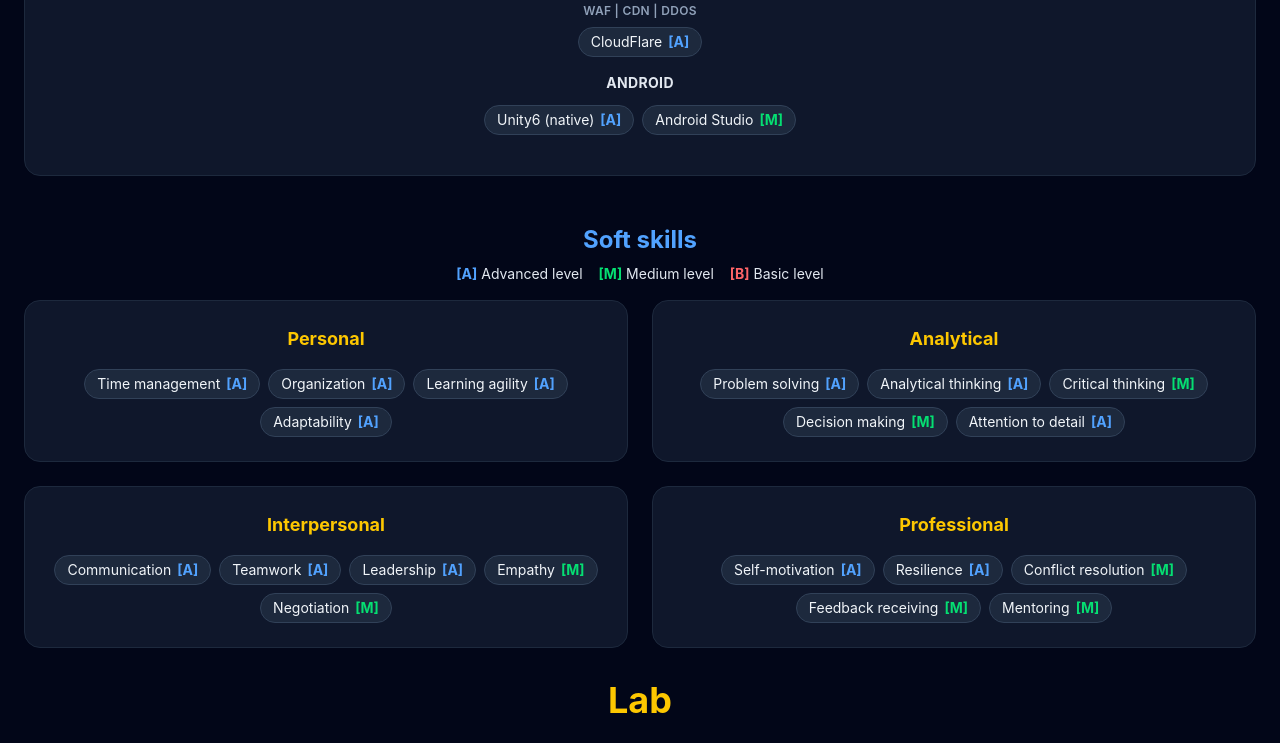
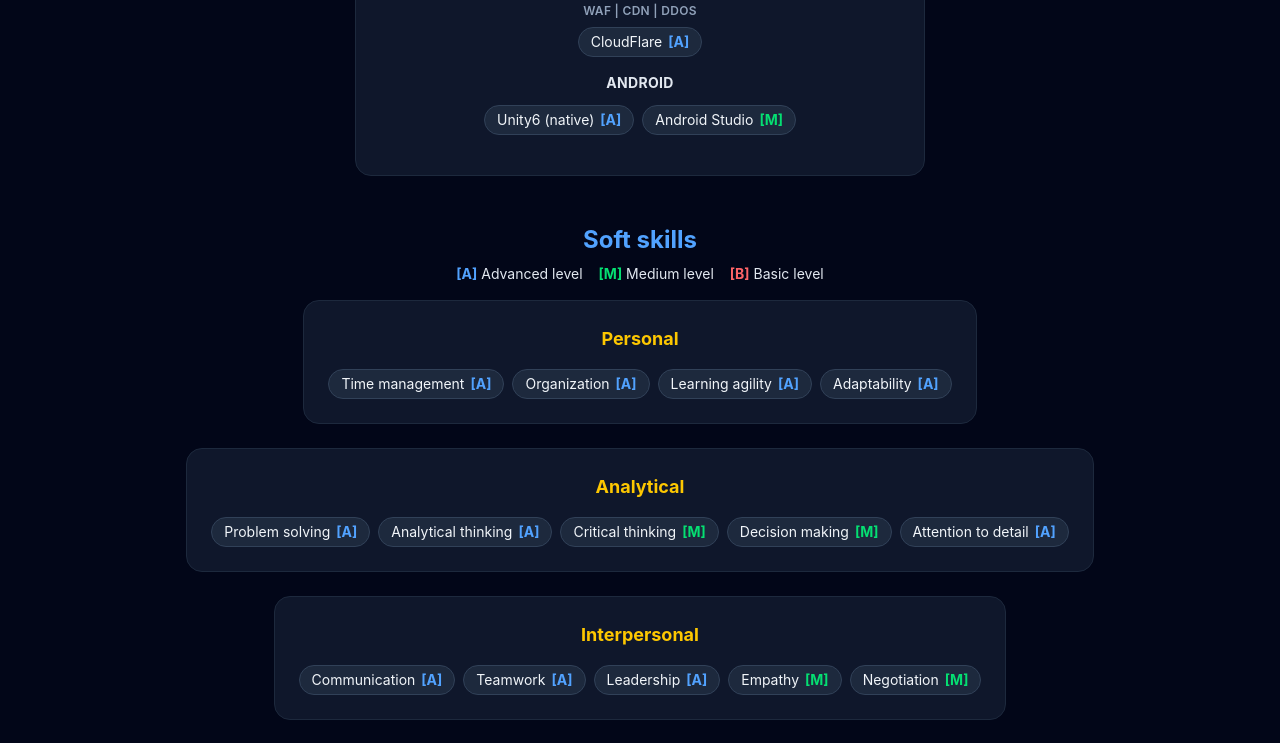
Before and after one commit to iamjosepunto/iamjosepunto.github.io, a React (Vite) app: page / in a window 1280 px wide. Shown: the part 8443-9186 px from the top of the page. Built offline with nearby package versions, Linux system fonts and the light colour scheme.

Commit message:
Skills: tarjetas ajustadas al contenido y centradas

```diff
--- a/src/components/Skills.tsx
+++ b/src/components/Skills.tsx
@@ -98,11 +98,13 @@ const Skills = () => {
         {hard.title}
       </h3>
 
-      <div className="flex flex-col gap-6 mb-12">
+      <div className="flex flex-col items-center gap-6 mb-12">
         {hard.groups.map((group) => (
           <div
             key={group.group}
             className="
+              w-fit
+              max-w-full
               bg-slate-900
               border
               border-slate-800
@@ -140,11 +142,13 @@ const Skills = () => {
 
       <LegendBar legend={legend} />
 
-      <div className="grid md:grid-cols-2 gap-6">
+      <div className="flex flex-wrap justify-center gap-6">
         {soft.categories.map((cat) => (
           <div
             key={cat.cat}
             className="
+              w-fit
+              max-w-full
               bg-slate-900
               border
               border-slate-800
```
